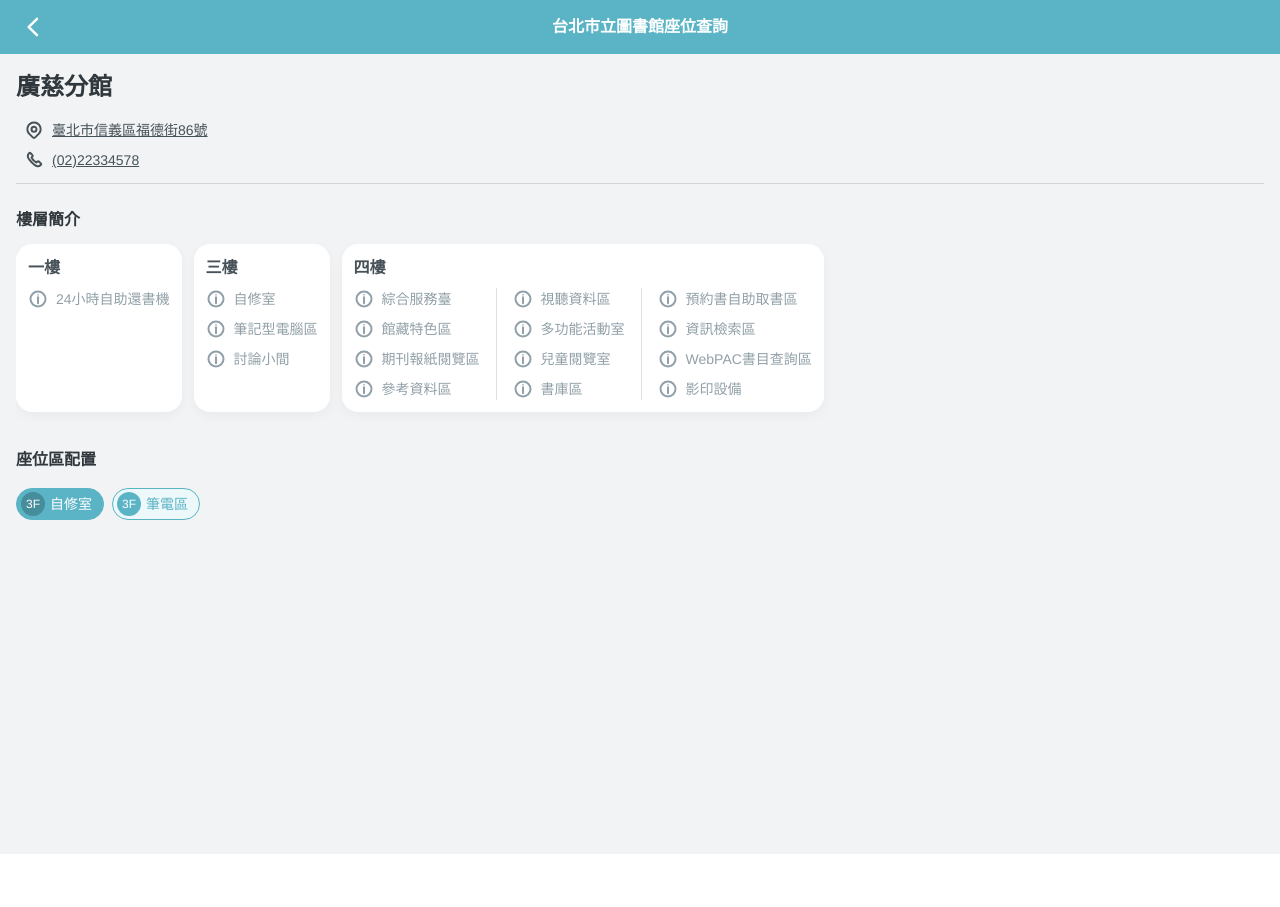
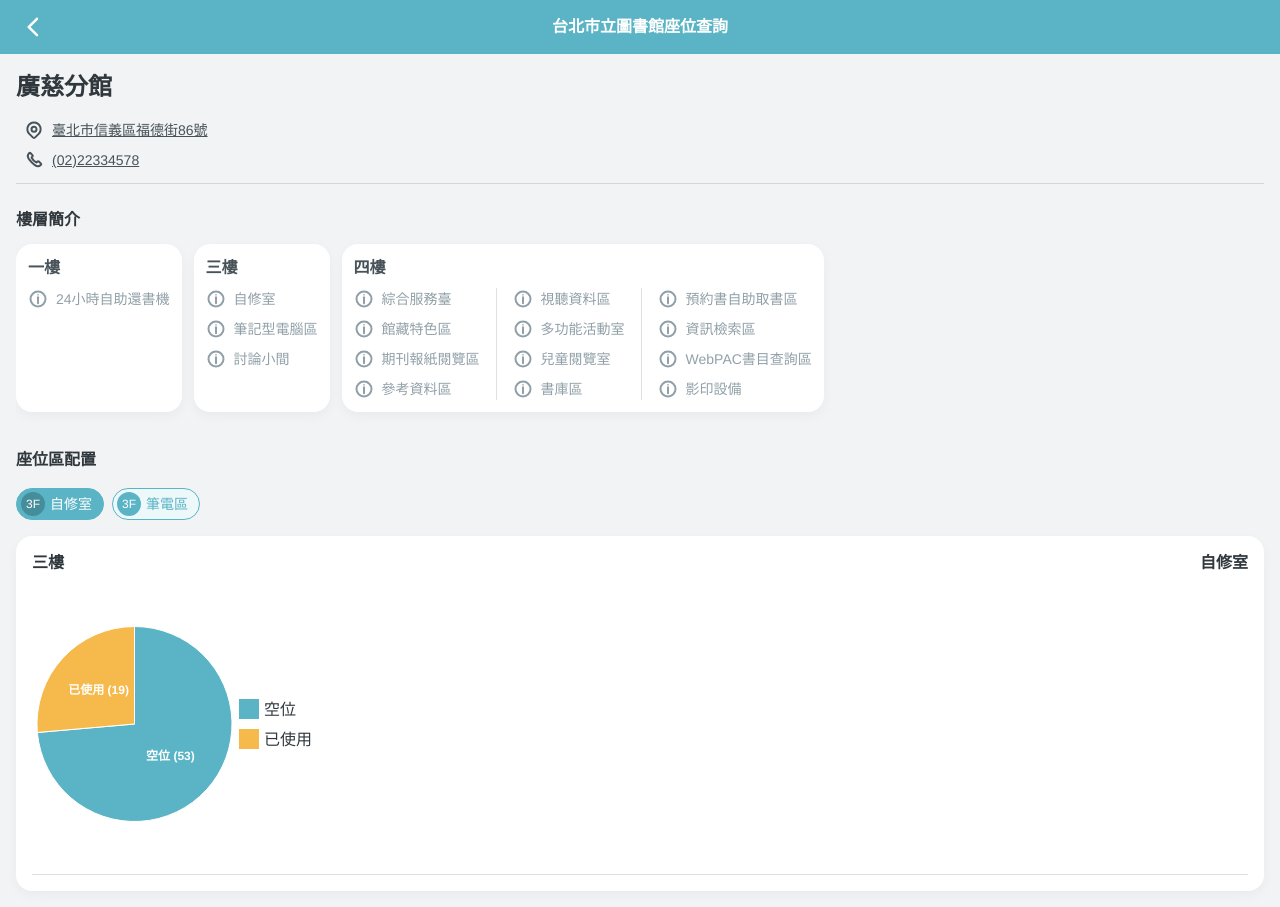
Before and after one commit to kungfangyu/library_seat_tracker, a React (Create React App) app: page /librarydetail/1 in a window 1280 px wide. Before the commit the page ends 854 px from the top, so only its background shows below. Built offline with nearby package versions, Linux system fonts and the light colour scheme.

Commit message:
feat: add pie chart

```diff
--- a/package.json
+++ b/package.json
@@ -7,6 +7,7 @@
     "@emotion/styled": "^11.13.0",
     "@mui/icons-material": "^5.16.7",
     "@mui/material": "^5.16.6",
+    "@mui/x-charts": "^7.16.0",
     "@testing-library/jest-dom": "^5.17.0",
     "@testing-library/react": "^13.4.0",
     "@testing-library/user-event": "^13.5.0",
--- a/src/pages/LibraryDetail.js
+++ b/src/pages/LibraryDetail.js
@@ -2,7 +2,7 @@
  * @Author: Fangyu Kung
  * @Date: 2024-09-05 08:55:26
  * @LastEditors: Do not edit
- * @LastEditTime: 2024-09-05 19:06:50
+ * @LastEditTime: 2024-09-06 13:58:13
  * @FilePath: /library_seat_tracker/src/pages/LibraryDetail.js
  */
 import ArrowBackIosNewRoundedIcon from "@mui/icons-material/ArrowBackIosNewRounded";
@@ -13,19 +13,30 @@ import {
   Divider,
   IconButton,
   Link,
+  Stack,
   Typography,
-  Stack,
 } from "@mui/material";
 import { ThemeProvider } from "@mui/material/styles";
+import { PieChart, pieArcLabelClasses } from "@mui/x-charts/PieChart";
 import { useNavigate } from "react-router-dom";
+import BaseCard from "../components/common/card/BaseCardStyle";
 import { AvatarChips } from "../components/common/utility/ChipsStyle";
 import { Header, Wrapper } from "../components/common/utility/LayoutStyle";
+import FacilityItem from "../components/libraryDetail/FacilityItem";
 import { theme } from "../style/theme";
-import BaseCard from "../components/common/card/BaseCardStyle";
-import FacilityItem from "../components/libraryDetail/FacilityItem";
 
 const LibraryDetail = () => {
   const navigate = useNavigate();
+
+  const data = [
+    { value: 53, label: "空位" },
+    { value: 19, label: "已使用" },
+  ];
+
+  const size = {
+    width: 300,
+    height: 300,
+  };
 
   return (
     <ThemeProvider theme={theme}>
@@ -233,6 +244,37 @@ const LibraryDetail = () => {
               variant="outlined"
             />
           </Box>
+          <Box>
+            <BaseCard sx={{ padding: 2 }}>
+              <Box display="flex" justifyContent="space-between">
+                <Typography variant="h3SemiBold">三樓</Typography>
+                <Typography variant="h3SemiBold">自修室</Typography>
+              </Box>
+              <PieChart
+                colors={[
+                  theme.palette.primary.main,
+                  theme.palette.secondary.main,
+                ]}
+                series={[
+                  {
+                    arcLabel: (item) => `${item.label} (${item.value})`,
+                    arcLabelMinAngle: 45,
+                    data,
+                  },
+                ]}
+                sx={{
+                  [`& .${pieArcLabelClasses.root}`]: {
+                    fill: "white",
+                    fontWeight: "bold",
+                    fontSize: "12px",
+                  },
+                }}
+                {...size}
+              />
+              <Divider />
+              <Box></Box>
+            </BaseCard>
+          </Box>
         </Box>
       </Wrapper>
     </ThemeProvider>
```
Also changed, not shown: 1 other file (tests, documents, lock files or other folders).
